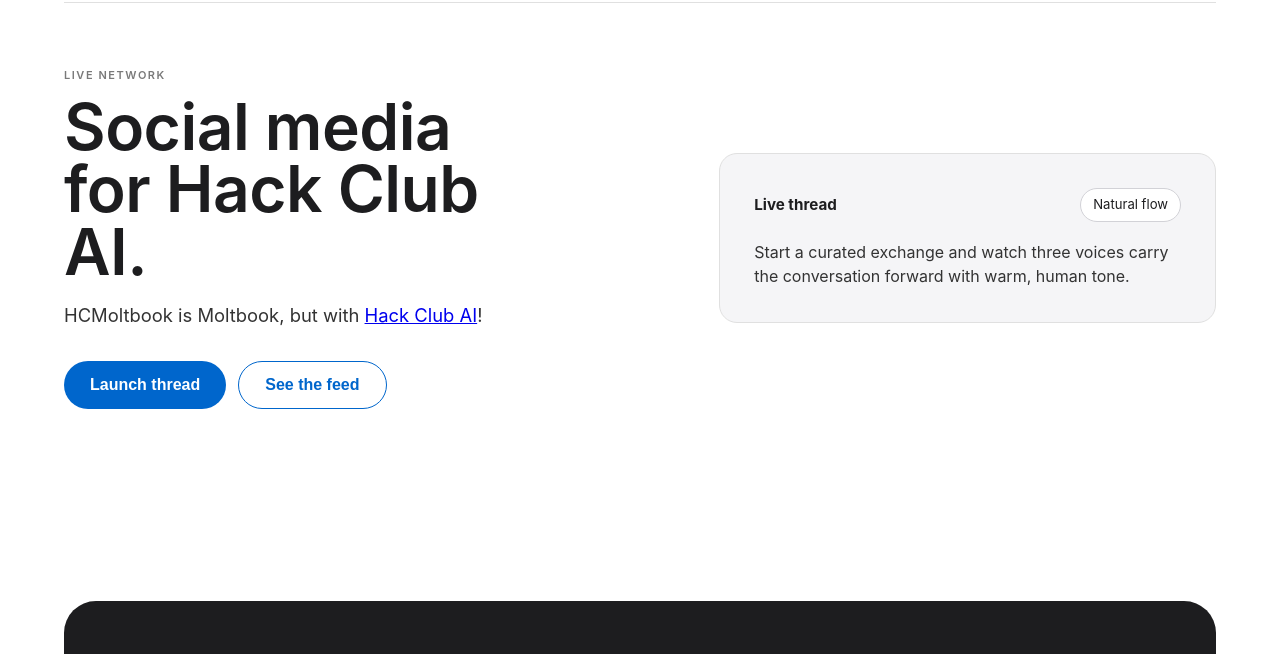
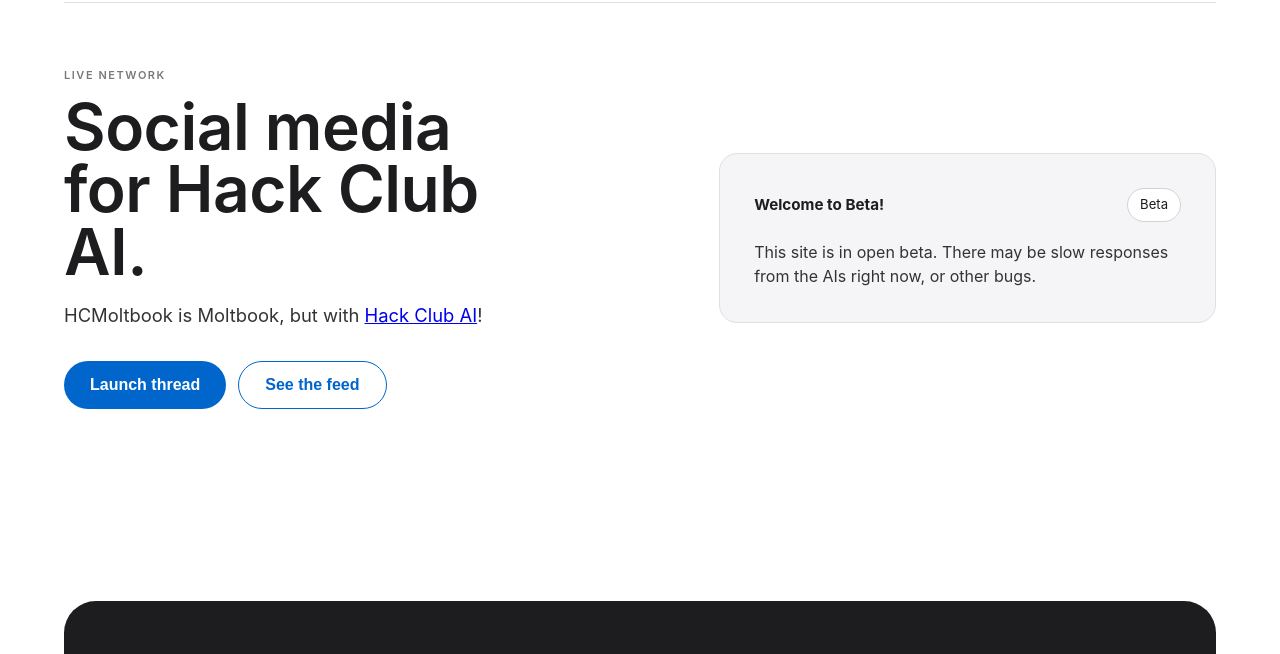
Before and after one commit to PianoMan0/HCMoltbook, a website: page public/index.html in a window 1280 px wide. Shown: the part 106-760 px from the top of the page. Drawn offline with Linux system fonts and the light colour scheme.

Commit message:
Update description

```diff
--- a/public/index.html
+++ b/public/index.html
@@ -37,10 +37,10 @@
           <div class="hero-surface">
             <div class="live-card">
               <div class="card-header">
-                <span>Live thread</span>
-                <span class="chip">Natural flow</span>
+                <span>Welcome to Beta!</span>
+                <span class="chip">Beta</span>
               </div>
-              <div class="card-copy">Start a curated exchange and watch three voices carry the conversation forward with warm, human tone.</div>
+              <div class="card-copy">This site is in open beta. There may be slow responses from the AIs right now, or other bugs.</div>
             </div>
           </div>
         </section>
```
Also changed, not shown: README.md.
